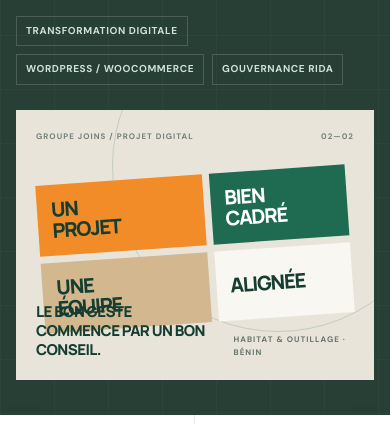
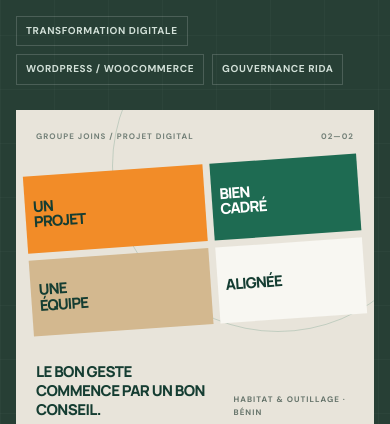
Before and after one commit to flashadre/portfolio-constant-anagossi, a plain HTML site: page joins.html in a window 390 px wide. Shown: the part 354-778 px from the top of the page. Drawn offline with Linux system fonts and the light colour scheme.

Commit message:
Give JOINS cover text clear space
Resize and raise the angled graphic blocks to keep them clear of the footer text at all screen widths.

Co-authored-by: Copilot <223556219+Copilot@users.noreply.github.com>

```diff
--- a/styles.css
+++ b/styles.css
@@ -300,7 +300,7 @@ h1, h2, h3, h4 { font-family: var(--heading); }
 .data-note { margin: 18px 0 0; color: #a0aaa4; font-size: 8px; font-style: italic; }.case-next { padding: 18px; border: 1px solid var(--line); background: white; }.case-next a { display: grid; gap: 5px; }.case-next span { color: #99a49d; font-size: 7px; font-weight: 700; letter-spacing: .13em; }.case-next strong { display: flex; align-items: center; justify-content: space-between; font: 700 15px var(--heading); }.case-next i { color: var(--green); font-style: normal; }
 
 /* GROUPE JOINS case study */
-.joins-case-hero { background: #273f35; }.joins-cover { min-height: 320px; padding: 20px; background: #e8e4da; color: var(--green-dark); }.joins-cover::before { position: absolute; top: -110px; right: -70px; width: 330px; height: 330px; border: 1px solid #1e6b5230; border-radius: 50%; content: ""; }.joins-cover .cover-top { color: #738078; }.joins-cover-grid { position: absolute; inset: 65px 24px 57px; display: grid; grid-template-columns: 1.1fr .9fr; grid-template-rows: 1fr 1fr; gap: 7px; transform: rotate(-4deg); }.cover-block { display: grid; align-content: center; padding: 14px; font: 800 20px/1.05 var(--heading); letter-spacing: -.06em; }.cover-block-one { background: var(--orange); color: var(--green-dark); }.cover-block-two { background: var(--green); color: white; }.cover-block-three { background: #d3b88f; color: var(--green-dark); }.cover-block-four { background: #f8f7f2; color: var(--green-dark); }.joins-cover .cover-bottom { color: #66746b; }.joins-cover .cover-bottom strong { color: var(--green-dark); font-size: 15px; }
+.joins-case-hero { background: #273f35; }.joins-cover { min-height: 320px; padding: 20px; background: #e8e4da; color: var(--green-dark); }.joins-cover::before { position: absolute; top: -110px; right: -70px; width: 330px; height: 330px; border: 1px solid #1e6b5230; border-radius: 50%; content: ""; }.joins-cover .cover-top { color: #738078; }.joins-cover-grid { position: absolute; inset: 65px 24px 100px; display: grid; grid-template-columns: 1.1fr .9fr; grid-template-rows: 1fr 1fr; gap: 7px; transform: rotate(-4deg); }.cover-block { display: grid; align-content: center; padding: 14px; font: 800 20px/1.05 var(--heading); letter-spacing: -.06em; }.cover-block-one { background: var(--orange); color: var(--green-dark); }.cover-block-two { background: var(--green); color: white; }.cover-block-three { background: #d3b88f; color: var(--green-dark); }.cover-block-four { background: #f8f7f2; color: var(--green-dark); }.joins-cover .cover-bottom { color: #66746b; }.joins-cover .cover-bottom strong { color: var(--green-dark); font-size: 15px; }
 .joins-facts > div:first-child { padding-left: 0; }.joins-facts strong { font-size: 11px; }
 .joins-diagnosis { display: grid; grid-template-columns: 1fr 1fr; gap: 11px; }.joins-diagnosis article { display: flex; align-items: center; gap: 15px; min-height: 130px; padding: 17px; border: 1px solid var(--line); background: white; }.problem-icon { display: grid; place-items: center; width: 65px; height: 65px; flex: 0 0 65px; border-radius: 50%; background: #edf4ef; color: var(--green); font: 800 26px var(--heading); }.problem-icon-value { display: flex; align-items: baseline; gap: 1px; line-height: 1; white-space: nowrap; }.problem-icon-value > span { font-size: 11px; }.problem-money { background: #fcf0e3; color: #c9782c; font-size: 22px; }.joins-diagnosis .eyebrow { margin-bottom: 3px; font-size: 7px; }.joins-diagnosis h3 { margin: 0 0 4px; font-size: 13px; }.joins-diagnosis p { margin: 0; color: var(--muted); font-size: 8px; }
 .coach-card { position: relative; display: grid; grid-template-columns: 50px 1fr 120px; align-items: center; gap: 12px; overflow: hidden; padding: 25px; background: var(--green-dark); color: white; }.coach-card::after { position: absolute; top: -120px; right: 10px; width: 290px; height: 290px; border: 1px solid #ffffff1c; border-radius: 50%; content: ""; }.coach-quote { align-self: start; color: var(--orange); font: 800 66px/.8 Georgia,serif; }.coach-card .eyebrow { margin-bottom: 7px; }.coach-card h3 { margin: 0 0 7px; font-size: 22px; line-height: 1.18; letter-spacing: -.05em; }.coach-card p { max-width: 380px; margin: 0; color: #d0ddd5; font-size: 9px; }.coach-stamp { z-index: 1; display: grid; width: 95px; height: 95px; place-content: center; border: 1px solid #ffffff66; border-radius: 50%; color: #e8eee9; font-size: 7px; font-weight: 700; letter-spacing: .1em; text-align: center; transform: rotate(8deg); }.coach-stamp b { color: var(--orange); font-size: 22px; }
@@ -338,7 +338,7 @@ h1, h2, h3, h4 { font-family: var(--heading); }
   .section { padding-block: 62px; }.intro-grid { grid-template-columns: 1fr; gap: 21px; }.intro-grid h2, .section-heading h2 { font-size: 33px; }.intro-body { padding-top: 0; }
   .section-heading { display: block; margin-bottom: 24px; }.section-heading > p { margin-top: 12px; }.pillar-grid, .project-grid { grid-template-columns: 1fr; }.pillar-card { min-height: 0; }.project-art { min-height: 210px; }.project-stats span { font-size: 7px; }
   .closing-inner { align-items: start; flex-direction: column; }.closing-inner h2 { font-size: 31px; }.site-footer { padding-block: 20px; }.footer-inner { display: grid; grid-template-columns: 1fr auto; gap: 14px; }.footer-inner > p { grid-column: 1; grid-row: 2; }.footer-links { grid-column: 2; grid-row: 1; }.footer-copy { grid-column: 2; grid-row: 2; text-align: right; }
-  .case-hero .container { padding-top: 14px; padding-bottom: 35px; }.back-link { margin-bottom: 24px; }.case-hero-grid, .contact-hero-grid { grid-template-columns: 1fr; gap: 25px; }.case-hero h1, .contact-hero h1 { font-size: clamp(39px, 11vw, 53px); }.case-cover, .joins-cover { min-height: 270px; }.case-facts .container { width: 100%; }.facts-grid { grid-template-columns: 1fr 1fr; }.facts-grid > div { min-height: 84px; padding: 13px 17px; border-bottom: 1px solid var(--line); }.facts-grid > div:first-child { padding-left: 17px; }.facts-grid > div:nth-child(2) { border-right: 0; }.facts-grid > div:nth-child(3) { border-bottom: 0; }.facts-grid > div:last-child { border-bottom: 0; }.facts-grid strong { font-size: 10px; }
+  .case-hero .container { padding-top: 14px; padding-bottom: 35px; }.back-link { margin-bottom: 24px; }.case-hero-grid, .contact-hero-grid { grid-template-columns: 1fr; gap: 25px; }.case-hero h1, .contact-hero h1 { font-size: clamp(39px, 11vw, 53px); }.case-cover { min-height: 270px; }.joins-cover { min-height: 330px; }.joins-cover-grid { inset: 55px 12px 115px; }.joins-cover .cover-block { padding: 8px; font-size: 15px; }.case-facts .container { width: 100%; }.facts-grid { grid-template-columns: 1fr 1fr; }.facts-grid > div { min-height: 84px; padding: 13px 17px; border-bottom: 1px solid var(--line); }.facts-grid > div:first-child { padding-left: 17px; }.facts-grid > div:nth-child(2) { border-right: 0; }.facts-grid > div:nth-child(3) { border-bottom: 0; }.facts-grid > div:last-child { border-bottom: 0; }.facts-grid strong { font-size: 10px; }
   .case-section { padding-block: 35px 65px; }.case-layout { display: block; }.case-aside { position: relative; top: auto; display: flex; flex-wrap: wrap; gap: 8px 12px; margin-bottom: 35px; padding-bottom: 15px; border-bottom: 1px solid var(--line); }.case-aside .eyebrow { width: 100%; margin-bottom: 0; }.case-aside a { gap: 5px; font-size: 8px; }.case-block { margin-bottom: 56px; }.block-heading { gap: 10px; }.block-number { width: 29px; height: 29px; flex-basis: 29px; }.block-heading h2 { font-size: 23px; }.block-heading .eyebrow { font-size: 7px; }
   .comparison-card, .budget-visual, .spec-board { padding: 15px; }.comparison-head { display: block; }.chart-key { margin-top: 9px; }.compare-row { grid-template-columns: 1fr; gap: 9px; }.insight-grid { grid-template-columns: 1fr 1fr; }.insight-card { min-height: 125px; }.start-stop-grid, .axis-cards { grid-template-columns: 1fr; }.start-stop-grid article { min-height: 0; }.segment-list { padding-inline: 9px; }.segment-list > div { grid-template-columns: 21px 1.1fr .8fr 27px; gap: 5px; }.segment-list strong { font-size: 8px; }.brand-platform { grid-template-columns: 1fr; padding: 18px; }.brand-values { grid-template-columns: 1fr 1fr; }.brand-values > div:last-child { grid-column: 1/-1; }.budget-header { display: block; }.budget-total { margin-top: 12px; text-align: left; }.budget-row-info { grid-template-columns: 8px 1fr auto; gap: 6px; }.budget-row-info strong { font-size: 8px; }.budget-row-info > b { font-size: 7px; }.timeline-months { font-size: 6px; }.timeline-legend { gap: 8px; }.timeline-legend span { font-size: 6px; }
   .creative-brief { grid-template-columns: 1fr; }.brief-side { min-height: 140px; gap: 14px; }.brief-side > strong { font-size: 42px; }.brief-main { padding: 17px; }.brief-top { font-size: 6px; }.kanban-mini { padding: 12px; }.kanban-columns { grid-template-columns: 1fr 1fr; }.kanban-columns > div { min-height: 105px; }.activation-loop { grid-template-columns: 1fr 1fr; grid-template-rows: auto auto auto; gap: 9px; padding: 12px; }.loop-center { grid-area: 1/1/2/3; width: 110px; height: 110px; margin-block: 10px; }.loop-center strong { font-size: 23px; }.loop-one { grid-area: 2/1; justify-self: stretch; }.loop-two { grid-area: 2/2; justify-self: stretch; }.loop-three { grid-area: 3/1/4/3; justify-self: center; max-width: none; width: 100%; margin: 0; }.loop-link { display: none; }.loop-step { padding: 10px; }.loop-step h3 { font-size: 12px; }.loop-step p { font-size: 7px; }.qr-bridge { grid-template-columns: 42px 1fr; gap: 10px; padding: 12px; }.qr-pattern { width: 40px; height: 40px; }.qr-arrow { display: none; }
```
